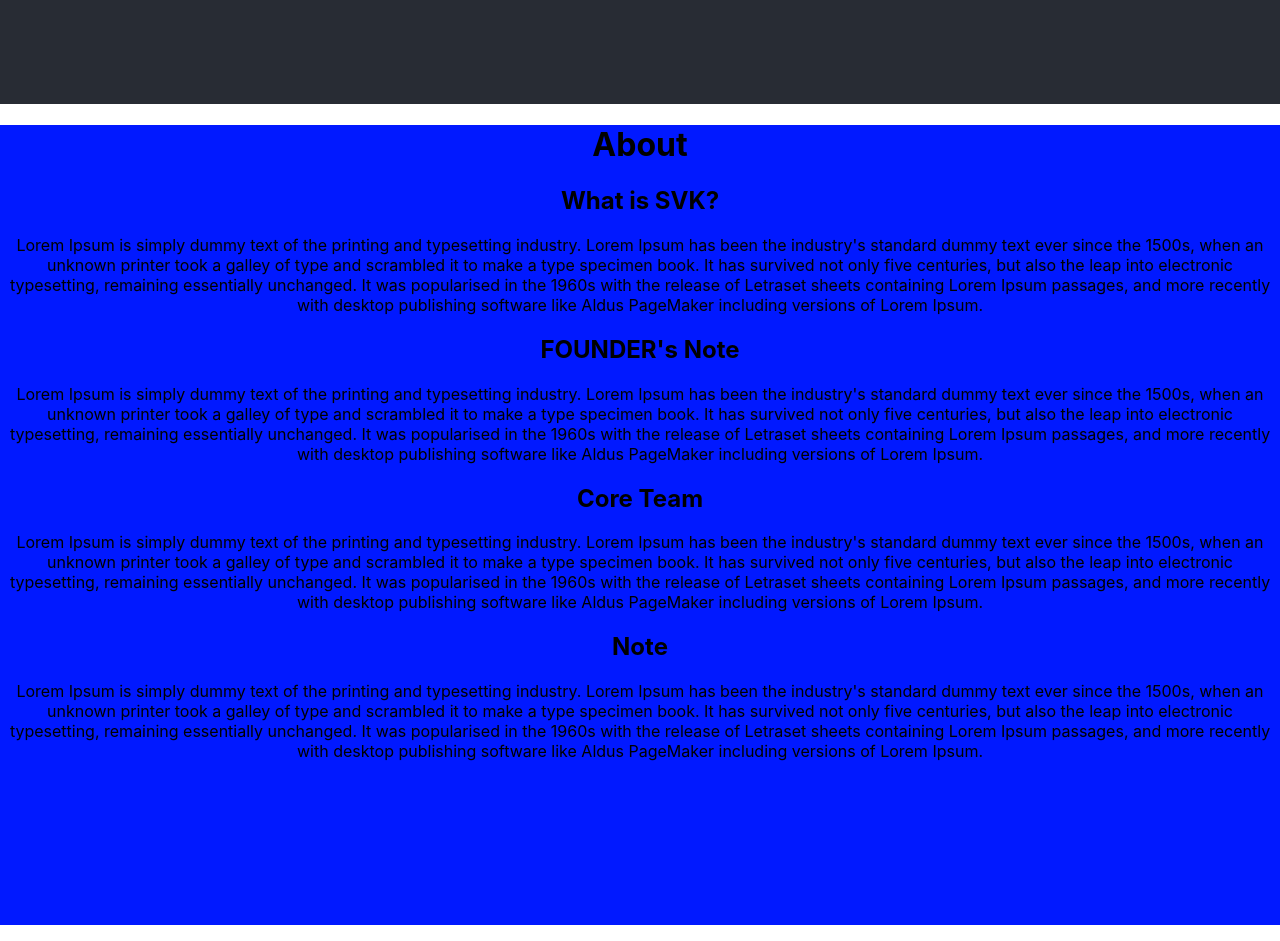
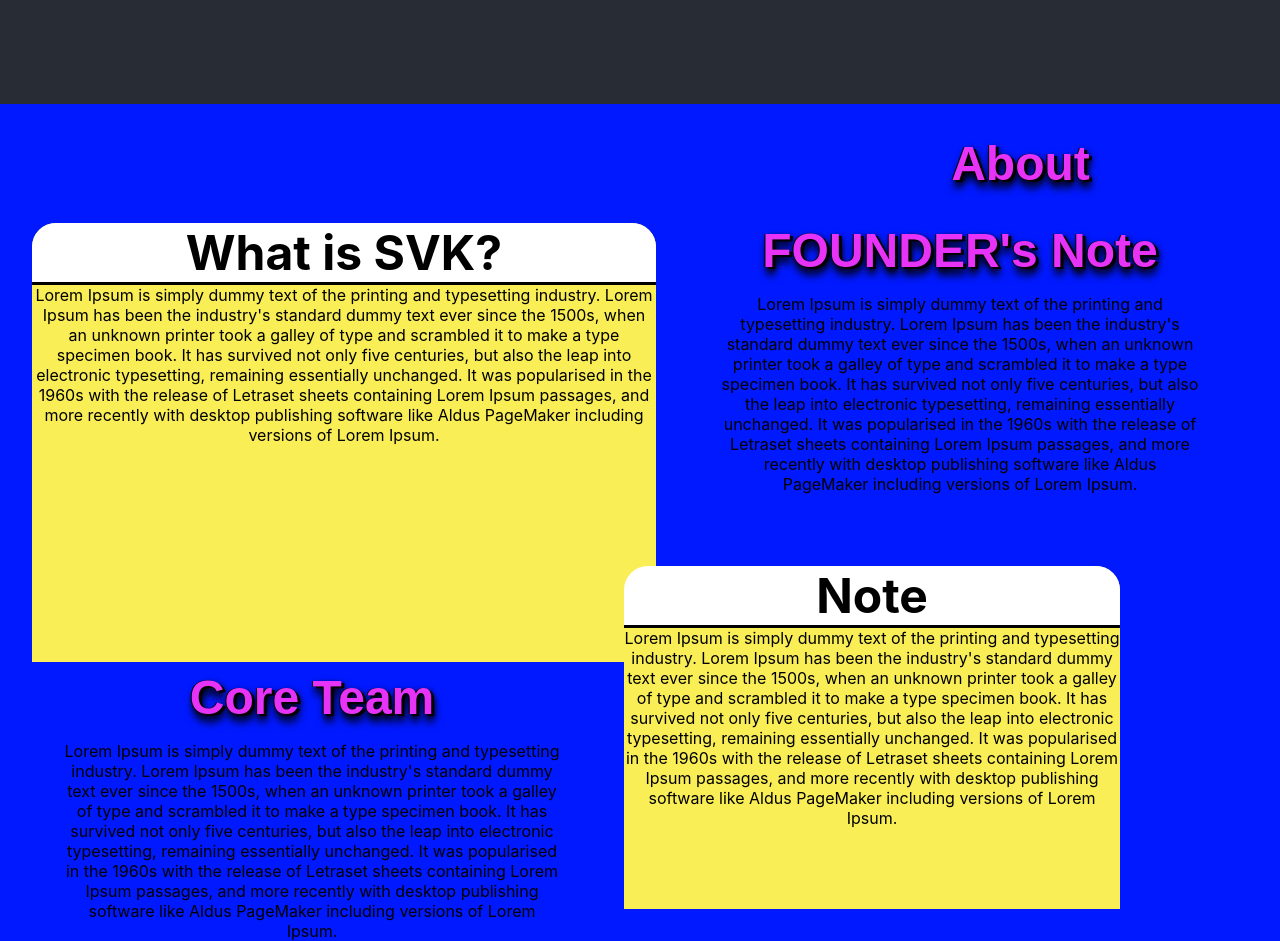
Before and after one commit to praveenpkg8/dattebayo, a React (Create React App) app: page / in a window 1280 px wide. Shown: the part 760-1701 px from the top of the page. Built offline with nearby package versions, Linux system fonts and the light colour scheme.

Commit message:
Modified: About js

```diff
--- a/src/About.js
+++ b/src/About.js
@@ -1,21 +1,20 @@
-import React, { useRef }  from 'react'
+import React, { useRef } from 'react'
 import './About.css';
 
 import AboutContent from './aboutContent.json'
 
 
 const About = (_, ref) => {
-    return  (
+    return (
         <>
-        <div ref={ref} className="AboutMainContainer">
-            <div className="AbtTittleContainer">
-                <h1>
-                    About
-                </h1>
-            </div>
-            <div className="AbtSectionContainer">
-                <div className="AbtSecTop">
-                    <div className="AbtSecCont AbtSecCont1">
+            <div ref={ref} className="AboutMainContainer">
+                <div className="AbtHeader">
+                    <h1>
+                        About
+                    </h1>
+                </div>
+                <div className='AbtSecWrapper'>
+                    <div className="AbtSec AbtSec-1 AbtSecTile">
                         <h2>
                             {AboutContent.About1.tittle}
                         </h2>
@@ -23,7 +22,7 @@ const About = (_, ref) => {
                             {AboutContent.About1.content}
                         </div>
                     </div>
-                    <div className="AbtSecCont AbtSecCont2">
+                    <div className="AbtSec AbtSec-2 AbtSecTile2">
                         <h2>
                             {AboutContent.About2.tittle}
                         </h2>
@@ -31,9 +30,7 @@ const About = (_, ref) => {
                             {AboutContent.About2.content}
                         </div>
                     </div>
-                </div>
-                <div className='AbtSecBottom'>
-                    <div className="AbtSecCont AbtSecCont3">
+                    <div className="AbtSec AbtSec-3 AbtSecTile2">
                         <h2>
                             {AboutContent.About3.tittle}
                         </h2>
@@ -41,7 +38,7 @@ const About = (_, ref) => {
                             {AboutContent.About3.content}
                         </div>
                     </div>
-                    <div className="AbtSecCont AbtSecCont4">
+                    <div className="AbtSec  AbtSecTile AbtSec-4">
                         <h2>
                             {AboutContent.About4.tittle}
                         </h2>
@@ -51,7 +48,7 @@ const About = (_, ref) => {
                     </div>
                 </div>
             </div>
-        </div>
+
 
         </>
     );
```
